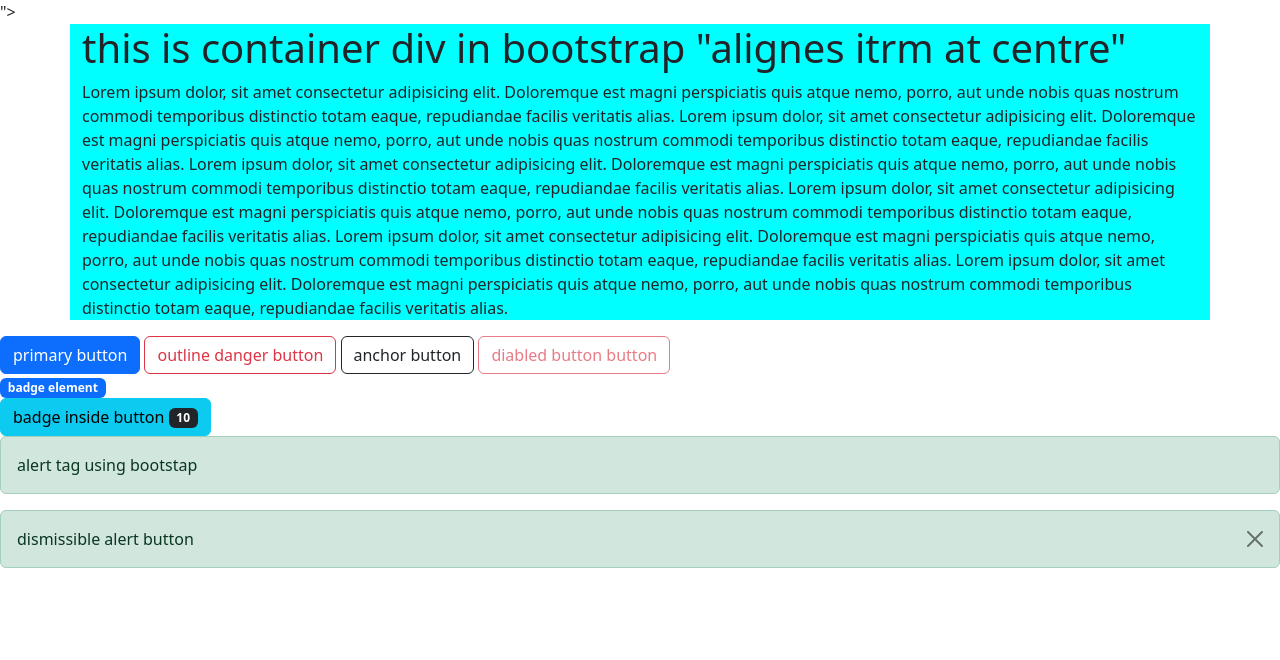
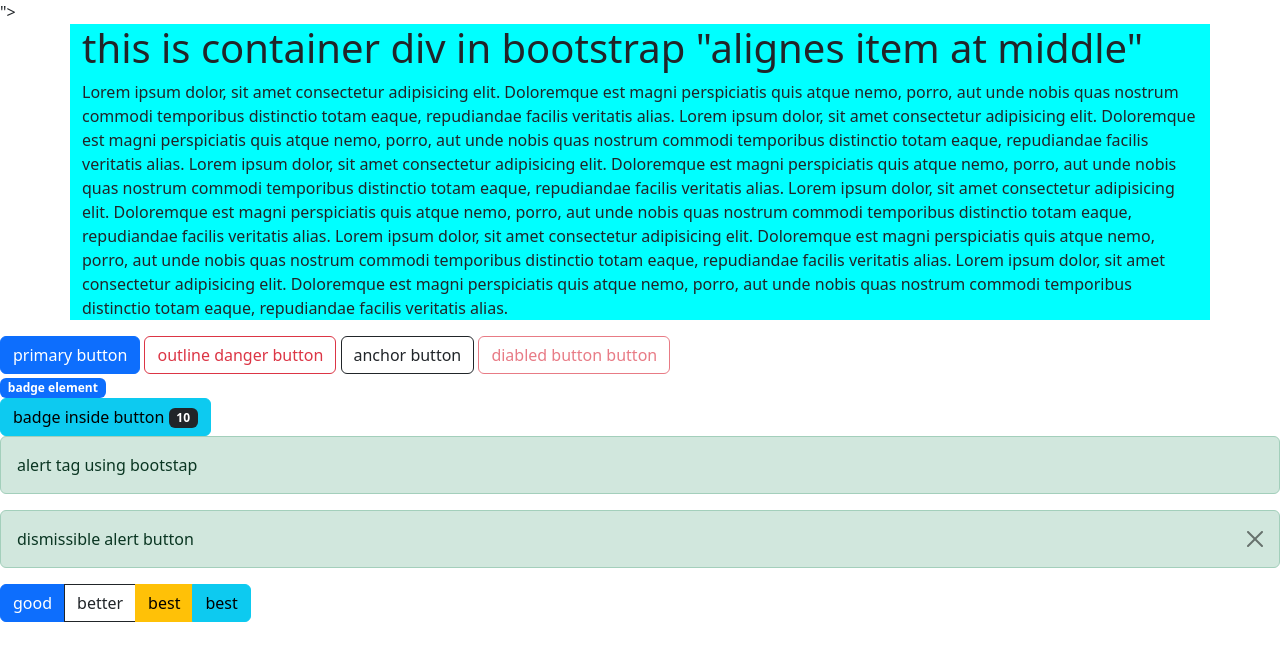
Before and after one commit to Mohit6620/complete-web-dev, a plain HTML site: page bootstrap/b1.html in a window 1280 px wide. Drawn offline with nearby package versions, Linux system fonts and the light colour scheme.

Commit message:
adding bootstap folder

```diff
--- a/bootstrap/b1.html
+++ b/bootstrap/b1.html
@@ -4,14 +4,15 @@
     <meta charset="UTF-8">
     <meta name="viewport" content="width=device-width, initial-scale=1.0">
     <title>Document</title>
+    <!--adding css for bootstrap-->
     <link href="https://cdn.jsdelivr.net/npm/bootstrap@5.3.3/dist/css/bootstrap.min.css" rel="stylesheet" integrity="sha384-QWTKZyjpPEjISv5WaRU9OFeRpok6YctnYmDr5pNlyT2bRjXh0JMhjY6hW+ALEwIH" crossorigin="anonymous">
     <link rel="stylesheet" href="b1.css">
 </head>
 <body>
-
+    <!--adding link of javascript for css-->
     <script src="<script src="https://cdn.jsdelivr.net/npm/bootstrap@5.3.3/dist/js/bootstrap.bundle.min.js" integrity="sha384-YvpcrYf0tY3lHB60NNkmXc5s9fDVZLESaAA55NDzOxhy9GkcIdslK1eN7N6jIeHz" crossorigin="anonymous"></script> ">
     <div class="container">
-        <h1>this is container div in bootstrap "alignes itrm at centre"</h1>
+        <h1>this is container div in bootstrap "alignes item at middle"</h1>
         <p>Lorem ipsum dolor, sit amet consectetur adipisicing elit. Doloremque est magni perspiciatis quis atque nemo, porro, aut unde nobis quas nostrum commodi temporibus distinctio totam eaque, repudiandae facilis veritatis alias.
             Lorem ipsum dolor, sit amet consectetur adipisicing elit. Doloremque est magni perspiciatis quis atque nemo, porro, aut unde nobis quas nostrum commodi temporibus distinctio totam eaque, repudiandae facilis veritatis alias.
             Lorem ipsum dolor, sit amet consectetur adipisicing elit. Doloremque est magni perspiciatis quis atque nemo, porro, aut unde nobis quas nostrum commodi temporibus distinctio totam eaque, repudiandae facilis veritatis alias.
@@ -21,18 +22,24 @@
 
         </p>
     </div>
+
     <div class="component">
-        <button class="btn btn-primary ">primary button</button>
+    <!--button types-->
+    <button class="btn btn-primary ">primary button</button>
     <button class="btn btn-outline-danger btn-large "> outline danger button</button>
     <a  class=" btn btn-outline-dark" href="#" >anchor button</a>
     <button class="btn btn-outline-danger btn-large " disabled> diabled button button</button>
     <br>
+
+    <!--different types of badges-->
     <span class="badge bg-primary">badge element</span>
     <br>
     <button class="btn btn-info">badge inside button
         <span class="badge bg-dark rounded pill">10</span>
     </button>
     <br>
+
+    <!--alert tag-->
     <div class="alert alert-success" >alert tag using bootstap </div>
     <div class="alert alert-success alert-dismissible"> dismissible alert button
    <button class="btn-close"></button>
@@ -40,8 +47,16 @@
 
     </div>
 
+    <!--group button-->
+    <div class="btn-group">
+        <button class="btn btn-primary">good</button>
+        <button class="btn btn-outline-dark">better</button>
+        <button class="btn btn-warning">best</button>
+        <button class="btn btn-info">best</button>
+    </div>
 
 
-    </script>
+
+
 </body>
 </html>
```
